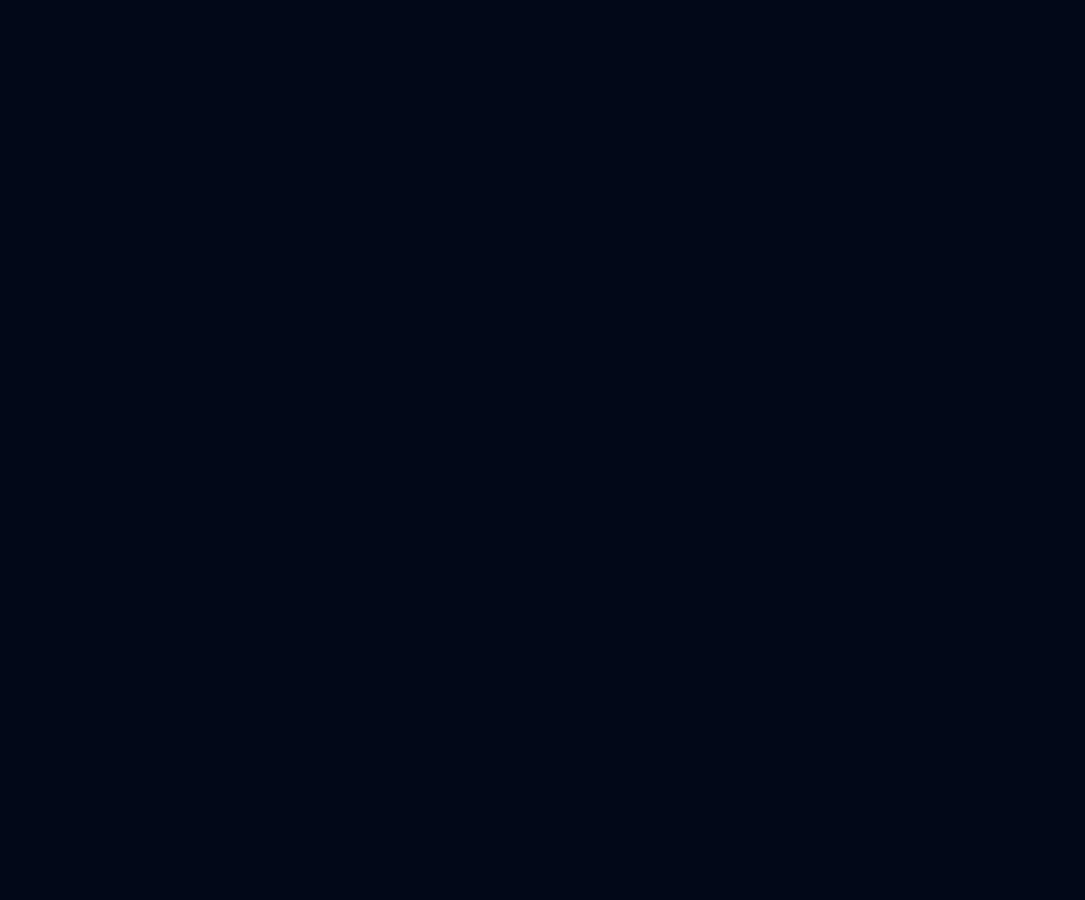
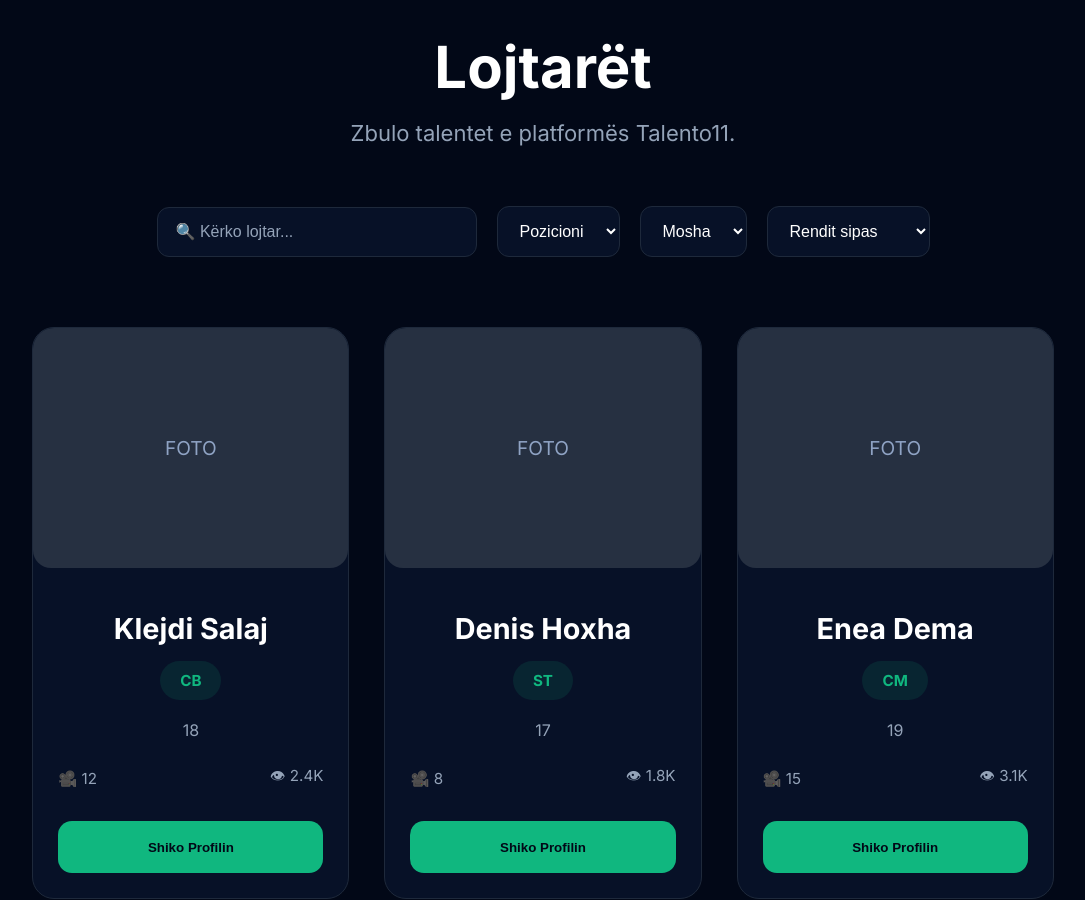
Before and after one commit to eraldkasaj/Talento11, a React (Vite) app: page /players in a window 1280 px wide. Before the commit this address had no page. Shown: the part 200-1100 px from the top of the page, without its empty margins (97-1182 px from the left). Before the commit the page ends 800 px from the top, so only its background shows below. Built offline with nearby package versions, Linux system fonts and the light colour scheme; the HTML template or start-up script is replaced by a standard one.

Commit message:
create page 'player_Card', create data with json

```diff
--- a/src/App.jsx
+++ b/src/App.jsx
@@ -1,6 +1,7 @@
 import './App.css'
 import Home from "./pages/home_page/Home";
 import Player_Scout from "./pages/player_scout/Player_Scout";
+import Players from "./pages/players/Players";
 import {Routes ,Route} from 'react-router-dom'
 
 
@@ -10,6 +11,7 @@ function App() {
    <Routes>
     <Route path='/' element={<Home/>} />
     <Route path='player-scout' element={<Player_Scout/>} />
+    <Route path="/players" element={<Players />} />
    </Routes>
 
 
--- /dev/null
+++ b/src/components/player_card/Player_Card.css
@@ -0,0 +1,80 @@
+.player-card{
+    background:var(--bg-secondary);
+    border:1px solid var(--border);
+    border-radius:22px;
+    overflow:hidden;
+    transition:.3s;
+}
+
+.player-card:hover{
+    transform:translateY(-6px);
+    border-color:var(--brand-teal);
+}
+
+.player-image{
+    height:240px;
+    background:#263041;
+
+    display:flex;
+    justify-content:center;
+    align-items:center;
+
+    color:#8fa3c4;
+    font-size:1.2rem;
+}
+
+.player-info{
+    padding:25px;
+}
+
+.player-info h3{
+    color:white;
+    font-size:1.8rem;
+    margin-bottom:15px;
+}
+
+.player-position{
+    display:inline-block;
+
+    padding:10px 20px;
+
+    border-radius:50px;
+
+    background:rgba(16,183,127,.12);
+
+    color:var(--brand-teal);
+
+    font-weight:700;
+
+    margin-bottom:20px;
+}
+
+.player-info p{
+    color:var(--text-secondary);
+    margin-bottom:25px;
+}
+
+.player-stats{
+    display:flex;
+    justify-content:space-between;
+
+    color:var(--text-secondary);
+
+    margin-bottom:30px;
+}
+
+.player-info button{
+    width:100%;
+    height:52px;
+
+    border:none;
+    border-radius:14px;
+
+    background:var(--brand-teal);
+
+    color:var(--bg-primary);
+
+    font-weight:700;
+
+    cursor:pointer;
+}
--- /dev/null
+++ b/src/components/player_card/Player_Card.jsx
@@ -0,0 +1,34 @@
+import "./Player_Card.css";
+
+function PlayerCard({player}) {
+  return (
+    <div className="player-card">
+
+      <div className="player-image">
+        FOTO
+      </div>
+
+      <div className="player-info">
+
+        <h3>{player.name}</h3>
+
+        <span className="player-position">
+          {player.position}
+        </span>
+
+        <p>{player.age}</p>
+
+        <div className="player-stats">
+          <span>🎥 {player.videos}</span>
+          <span>👁 {player.views}</span>
+        </div>
+
+        <button>Shiko Profilin</button>
+
+      </div>
+
+    </div>
+  );
+}
+
+export default PlayerCard;
--- /dev/null
+++ b/src/data/players.js
@@ -0,0 +1,57 @@
+const players = [
+  {
+    id: 1,
+    name: "Klejdi Salaj",
+    age: 18,
+    position: "CB",
+    videos: 12,
+    views: "2.4K",
+  },
+
+  {
+    id: 2,
+    name: "Denis Hoxha",
+    age: 17,
+    position: "ST",
+    videos: 8,
+    views: "1.8K",
+  },
+
+  {
+    id: 3,
+    name: "Enea Dema",
+    age: 19,
+    position: "CM",
+    videos: 15,
+    views: "3.1K",
+  },
+
+  {
+    id: 4,
+    name: "Lorik Hasa",
+    age: 18,
+    position: "RW",
+    videos: 9,
+    views: "1.5K",
+  },
+
+  {
+    id: 5,
+    name: "Ermal Kola",
+    age: 20,
+    position: "GK",
+    videos: 11,
+    views: "4.2K",
+  },
+
+  {
+    id: 6,
+    name: "Ardit Gashi",
+    age: 18,
+    position: "LB",
+    videos: 7,
+    views: "900",
+  },
+];
+
+export default players;
--- a/src/pages/player_scout/Player_Scout.css
+++ b/src/pages/player_scout/Player_Scout.css
@@ -76,11 +76,10 @@
     margin-bottom:35px;
 }
 
-.category-card button{
+.category-btn{
     width:100%;
     height:56px;
 
-    border:none;
     border-radius:14px;
 
     background:var(--brand-teal);
@@ -94,10 +93,11 @@
     font-size:1rem;
     font-weight:700;
 
+    text-decoration:none;
     cursor:pointer;
     transition:.3s;
 }
 
-.category-card button:hover{
+.category-btn:hover{
     background:var(--brand-green);
 }
--- a/src/pages/player_scout/Player_Scout.jsx
+++ b/src/pages/player_scout/Player_Scout.jsx
@@ -1,5 +1,6 @@
 import "./Player_Scout.css";
 import Navbar from "../../components/navbar/Navbar";
+import { Link } from "react-router-dom";
 
 import { LuUsers, LuSearch, LuArrowRight } from "react-icons/lu";
 
@@ -33,10 +34,10 @@ function Player_Scout() {
               statistikat dhe videot e tyre.
             </p>
 
-            <button>
-              Shiko Lojtarët
-              <LuArrowRight />
-            </button>
+          <Link to="/players" className="category-btn">
+            Shiko Lojtarët
+            <LuArrowRight />
+          </Link>
 
           </div>
 
--- /dev/null
+++ b/src/pages/players/Players.css
@@ -0,0 +1,75 @@
+.players-page{
+    min-height:100vh;
+    background:var(--bg-primary);
+    padding:140px 8% 80px;
+}
+
+.players-header{
+    text-align:center;
+    margin-bottom:60px;
+}
+
+.players-header h1{
+    color:var(--text-primary);
+    font-size:58px;
+    font-weight:700;
+    margin-bottom:18px;
+}
+
+.players-header p{
+    color:var(--text-secondary);
+    font-size:22px;
+}
+
+.players-filters{
+    display:flex;
+    justify-content:center;
+    align-items:center;
+    gap:20px;
+    flex-wrap:wrap;
+
+    margin-bottom:60px;
+}
+
+.players-filters input,
+.players-filters select{
+
+    background:var(--bg-secondary);
+    border:1px solid var(--border);
+
+    color:var(--text-primary);
+
+    padding:15px 18px;
+
+    border-radius:12px;
+
+    font-size:1rem;
+
+    outline:none;
+
+    transition:.3s;
+}
+
+.players-filters input{
+    width:320px;
+}
+
+.players-filters input::placeholder{
+    color:var(--text-secondary);
+}
+
+.players-filters input:focus,
+.players-filters select:focus{
+    border-color:var(--brand-teal);
+}
+
+.players-filters select{
+    cursor:pointer;
+}
+
+.players-grid{
+    margin-top:70px;
+    display:grid;
+    grid-template-columns:repeat(3,1fr);
+    gap:35px;
+}
--- /dev/null
+++ b/src/pages/players/Players.jsx
@@ -0,0 +1,74 @@
+import Navbar from "../../components/navbar/Navbar";
+import PlayerCard from "../../components/player_card/Player_Card";
+import "./Players.css";
+import players from "../../data/players";
+
+function Players() {
+  return (
+    <>
+      <Navbar />
+
+      <section className="players-page">
+
+        <div className="players-header">
+          <h1>Lojtarët</h1>
+
+          <p>
+            Zbulo talentet e platformës Talento11.
+          </p>
+        </div>
+
+        <div className="players-filters">
+
+          <input
+            type="text"
+            placeholder="🔍 Kërko lojtar..."
+          />
+
+          <select>
+            <option>Pozicioni</option>
+            <option>GK</option>
+            <option>CB</option>
+            <option>LB</option>
+            <option>RB</option>
+            <option>CDM</option>
+            <option>CM</option>
+            <option>CAM</option>
+            <option>LW</option>
+            <option>RW</option>
+            <option>ST</option>
+          </select>
+
+          <select>
+            <option>Mosha</option>
+            <option>16-18</option>
+            <option>19-21</option>
+            <option>22+</option>
+          </select>
+
+          <select>
+            <option>Rendit sipas</option>
+            <option>Më të shikuarit</option>
+            <option>Mosha</option>
+            <option>Video</option>
+          </select>
+
+        </div>
+
+        <div className="players-grid">
+
+          {players.map((player) => (
+            <PlayerCard
+              key={player.id}
+              player={player}
+            />
+          ))}
+
+        </div>
+
+      </section>
+    </>
+  );
+}
+
+export default Players;
```
